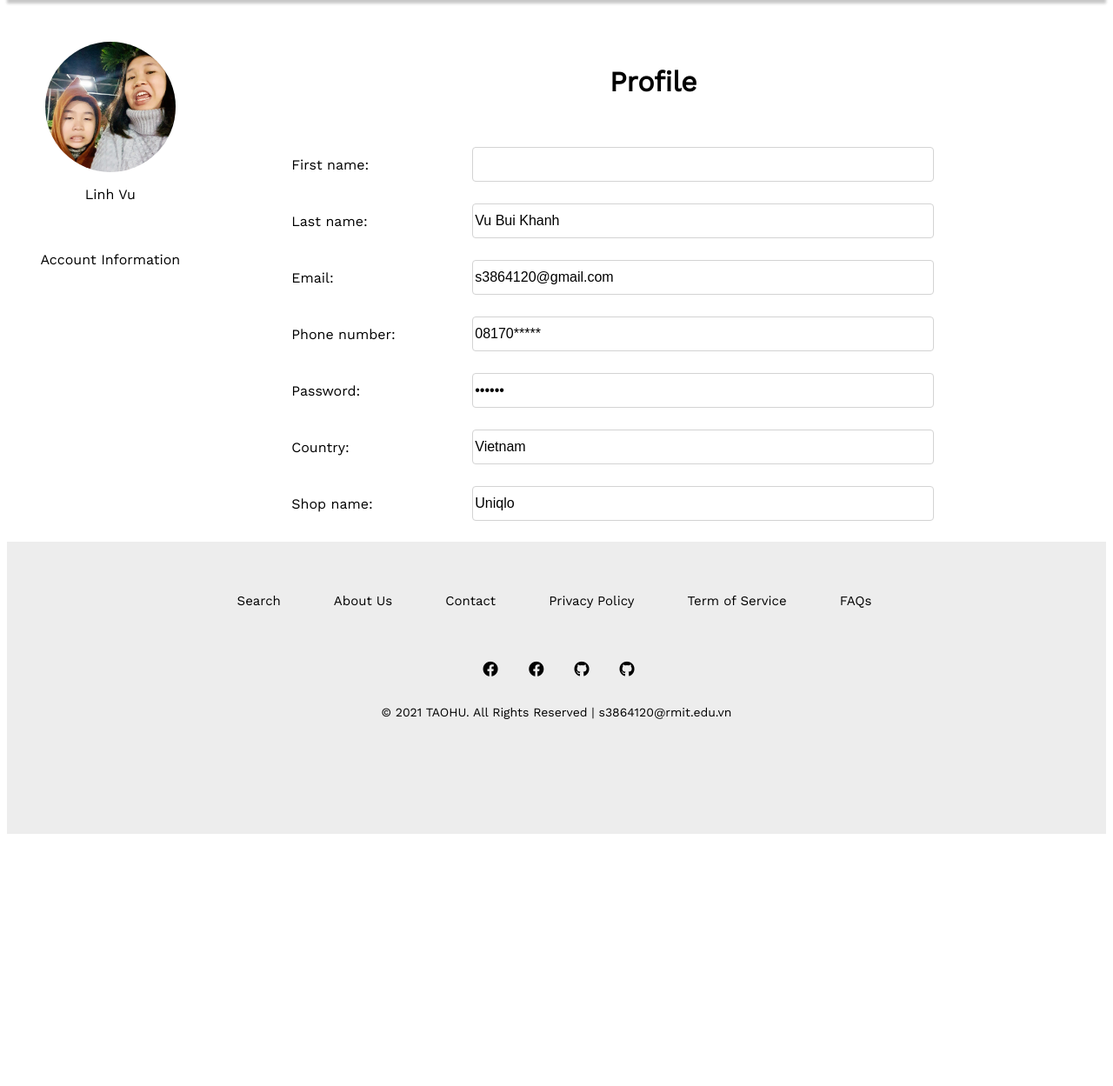
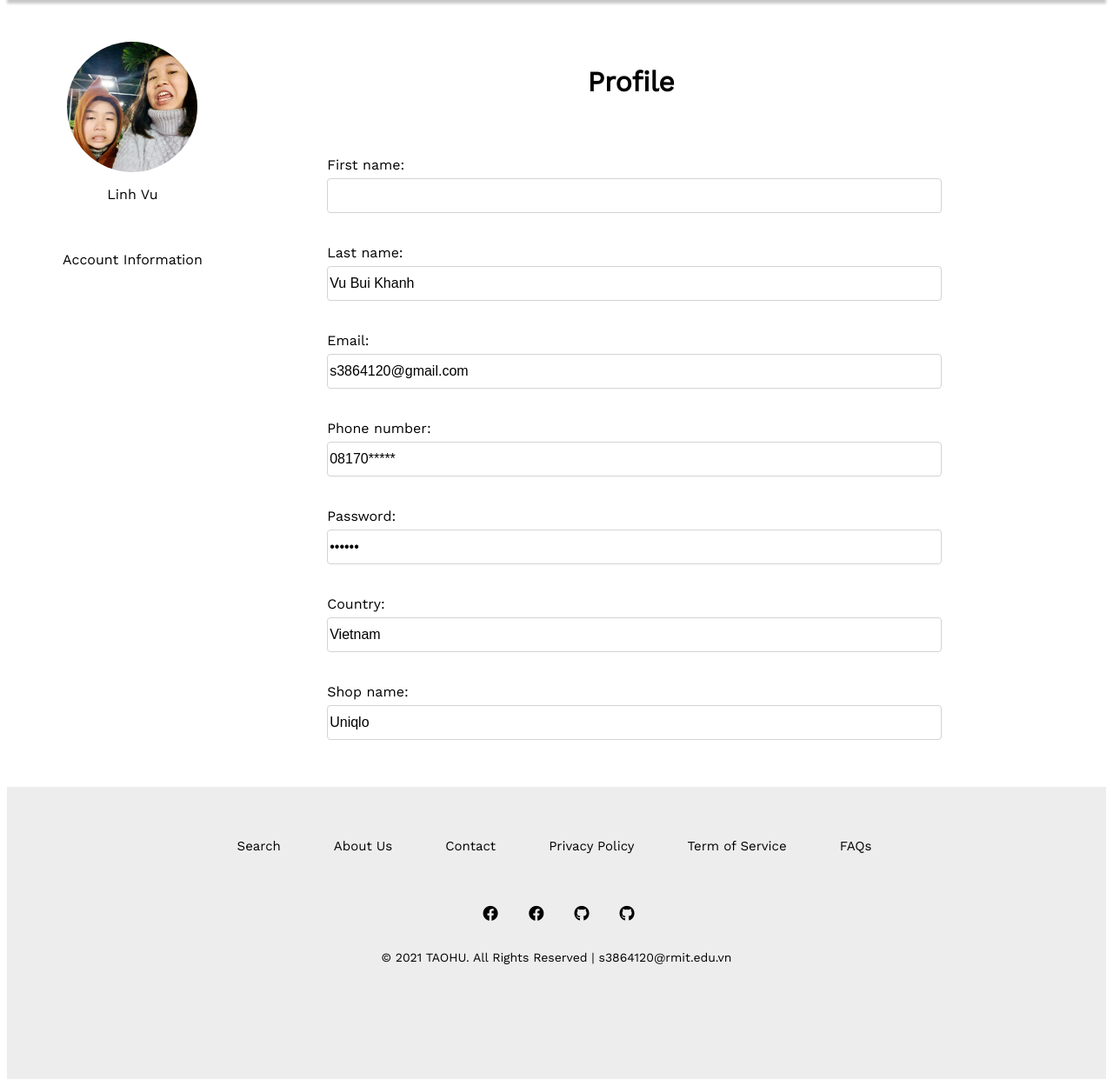
Before and after one commit to lacnham/Full-Stack-Assignment, a PHP site: page /my-account.html in a window 1280 px wide. Shown: the part 118-1367 px from the top of the page at 87% size. Before the commit the page ends 1077 px from the top, so only its background shows below. Run offline with PHP 8.4, Linux system fonts and the light colour scheme.

Commit message:
fix padding my-acc

```diff
--- a/css2.css
+++ b/css2.css
@@ -22,6 +22,8 @@
 .acc-whole-content .acc-column{
     float: left;
     margin-top: 3rem;
+    height: auto;
+    padding-bottom: 35px;
 }
 
 .prof-pic-name{
@@ -34,10 +36,9 @@
 }
 
 .prof-pic-nav{
-    padding-right: 10vw;
-    margin-left: 3vw;
+    padding-right: 6vw;
+    margin-left: 5vw;
 }
-
 
 .tab-container-wrap{
     width: 65vw;
@@ -62,7 +63,6 @@
 
 
 .tab-container-wrap form{
-    right: 3vw;
     padding-top: 1.5rem;
 }
 
@@ -70,12 +70,14 @@
     float: left;
     width: 25%;
     margin-top: 17px;
+    padding-left: 8%;
 }
 
 .col-input{
     float: left;
-    width: 75%;
+    width: 100%;
     margin-top: 6px;
+    padding-left: 8%;
 }
 
 .form-row::after{
```
